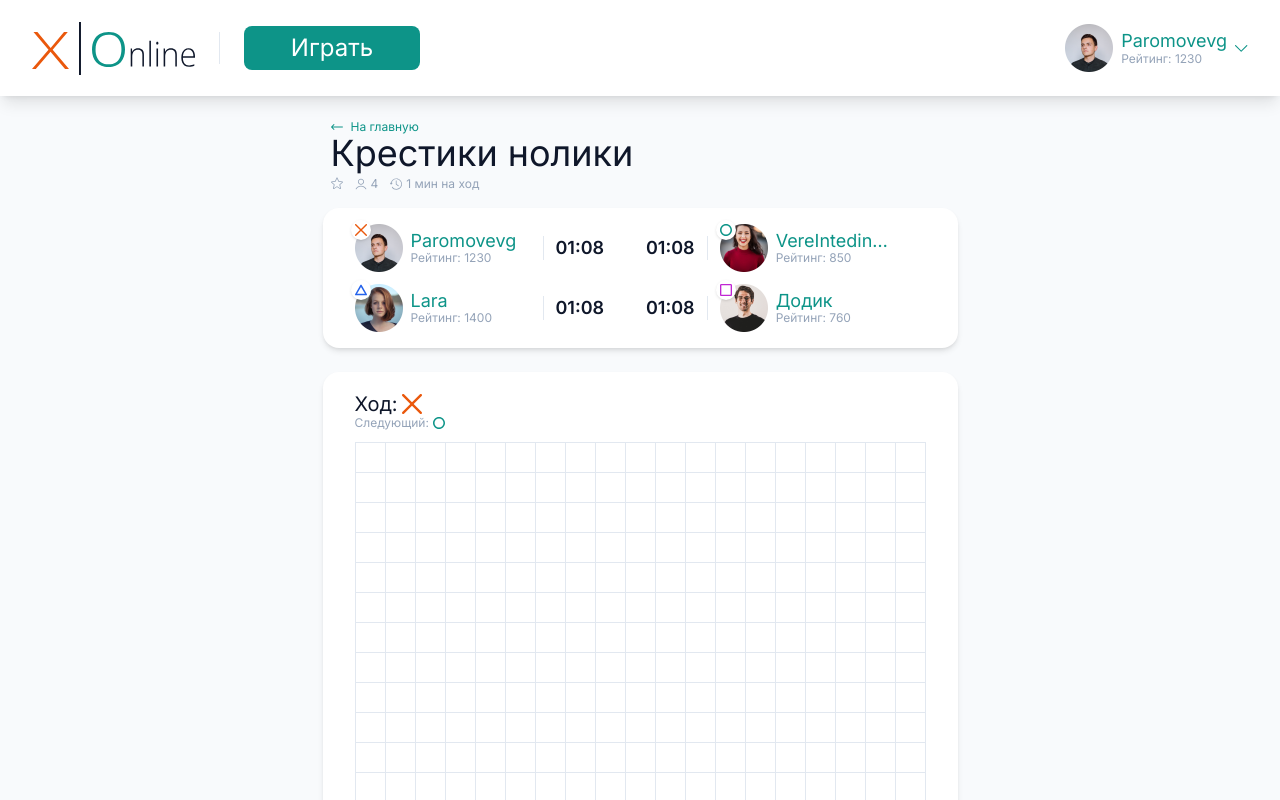
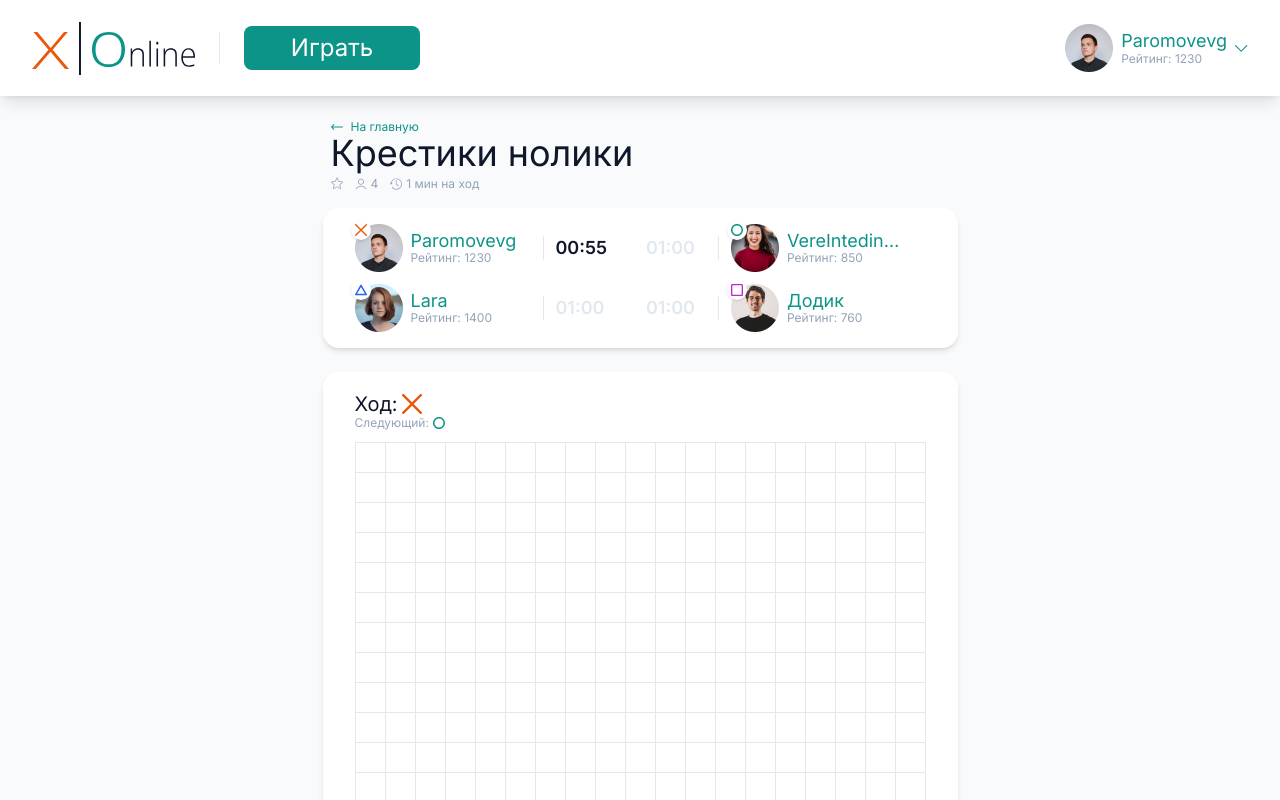
Before and after one commit to ivan1945kozhevnikov/tik-tak-toe-online, a Next.js app: page / in a window 1280 px wide. Shown: the top 800 px of the page. Built offline with nearby package versions, Linux system fonts and the light colour scheme.

Commit message:
Добавил таймер хода для пользователей

```diff
--- a/components/game/game-field.jsx
+++ b/components/game/game-field.jsx
@@ -1,10 +1,14 @@
 import clsx from "clsx";
 import { UiButton } from "../uikit/ui-button";
 import { GameSymbol } from "./game-symbol";
-import { useGameState } from "./use-game-state";
 
-export function GameField({ className, playersCount }) {
-  const {cells, currentMove, nextMove, handleCellClick} = useGameState(playersCount);
+export function GameField({
+  className,
+  cells,
+  currentMove,
+  nextMove,
+  handleCellClick,
+}) {
   const actions = (
     <>
       <UiButton size="md" variant="primary">
--- a/components/game/game-info.jsx
+++ b/components/game/game-info.jsx
@@ -1,13 +1,12 @@
 import clsx from "clsx";
 import { Profile } from "../profile";
-import { CrossIcon } from "./icons/cross-icon";
 import { GameSymbol } from "./game-symbol";
 import { GAME_SIMBOLS } from "./constants";
-
 import avatarSrc1 from "./images/avatar-1.png";
 import avatarSrc2 from "./images/avatar-2.png";
 import avatarSrc3 from "./images/avatar-3.png";
 import avatarSrc4 from "./images/avatar-4.png";
+import { useEffect, useState } from "react";
 
 const players = [
   {
@@ -40,7 +39,7 @@
   },
 ];
 
-export function GameInfo({ className, playersCount }) {
+export function GameInfo({ className, playersCount, currentMove }) {
   return (
     <div
       className={clsx(
@@ -53,13 +52,41 @@
           key={player.id}
           playerInfo={player}
           isRight={index % 2 === 1}
+          isTimerRunning={currentMove === player.symbol}
         />
       ))}
     </div>
   );
 }
 
-function PlayerInfo({ playerInfo, isRight }) {
+function PlayerInfo({ playerInfo, isRight, isTimerRunning }) {
+  const [seconds, setSeconds] = useState(60);
+
+  const minutesString = String(Math.floor(seconds / 60)).padStart(2, "0");
+  const secondsString = String(seconds % 60).padStart(2, "0");
+
+  const isDanger = seconds < 10;
+
+  useEffect(() => {
+    if (isTimerRunning) {
+      const interval = setInterval(() => {
+        setSeconds((s) => Math.max(s - 1, 0));
+      }, 1000);
+
+      return () => {
+        clearInterval(interval);
+        setSeconds(60);
+      };
+    }
+  }, [isTimerRunning]);
+
+  const getTimerColor = () => {
+    if (isTimerRunning) {
+      return isDanger ? "text-orange-600" : "text-slate-900";
+    }
+    return "text-slate-200";
+  };
+
   return (
     <div className="flex gap-3 items-center">
       <div className={clsx("relative", isRight && "order-3")}>
@@ -76,11 +103,12 @@
       <div className={clsx("h-6 w-px bg-slate-200", isRight && "order-2")} />
       <div
         className={clsx(
-          "text-slate-900 text-lg font-semibold",
+          "text-lg font-semibold w-[60px]",
           isRight && "order-1",
+          isDanger ? "text-orange-600" : getTimerColor(),
         )}
       >
-        01:08
+        {minutesString}:{secondsString}
       </div>
     </div>
   );
--- a/components/game/index.js
+++ b/components/game/index.js
@@ -1,3 +1,4 @@
 export { GameTitle } from "./game-title";
 export { GameInfo } from "./game-info";
 export { GameField } from "./game-field";
+export { useGameState } from "./use-game-state";
--- a/pages/index.jsx
+++ b/pages/index.jsx
@@ -1,16 +1,34 @@
 import { useState } from "react";
-import { GameField, GameInfo, GameTitle } from "../components/game";
+import {
+  GameField,
+  GameInfo,
+  GameTitle,
+  useGameState,
+} from "../components/game";
 import { Header } from "../components/header";
 
 export default function HomePage() {
   const [playersCount] = useState(4);
+  const { cells, currentMove, nextMove, handleCellClick } =
+    useGameState(playersCount);
+
   return (
     <div className="bg-slate-50 min-h-screen">
       <Header />
       <main className="pt-6 mx-auto w-max">
         <GameTitle playersCount={playersCount} />
-        <GameInfo playersCount={playersCount} className="mt-4" />
-        <GameField playersCount={playersCount} className="mt-6" />
+        <GameInfo
+          playersCount={playersCount}
+          currentMove={currentMove}
+          className="mt-4"
+        />
+        <GameField
+          cells={cells}
+          currentMove={currentMove}
+          nextMove={nextMove}
+          handleCellClick={handleCellClick}
+          className="mt-6"
+        />
       </main>
     </div>
   );
```
